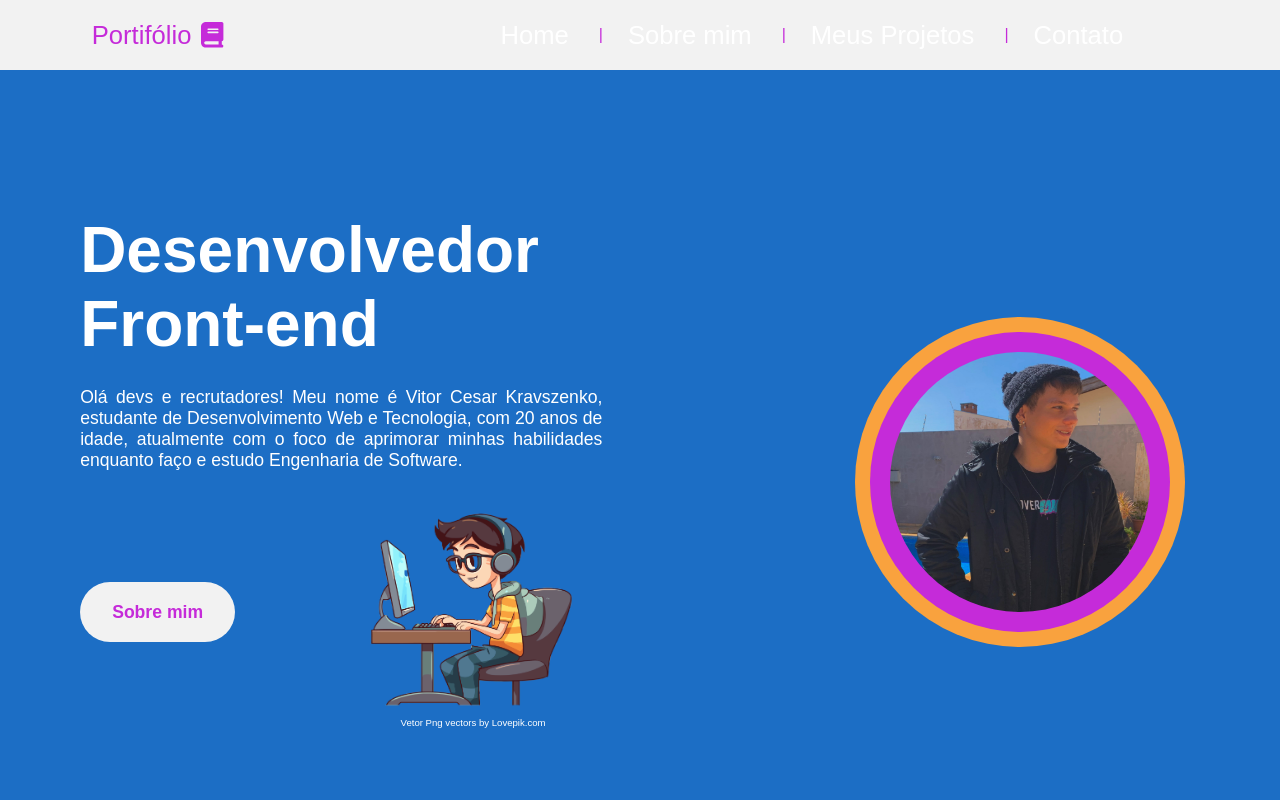
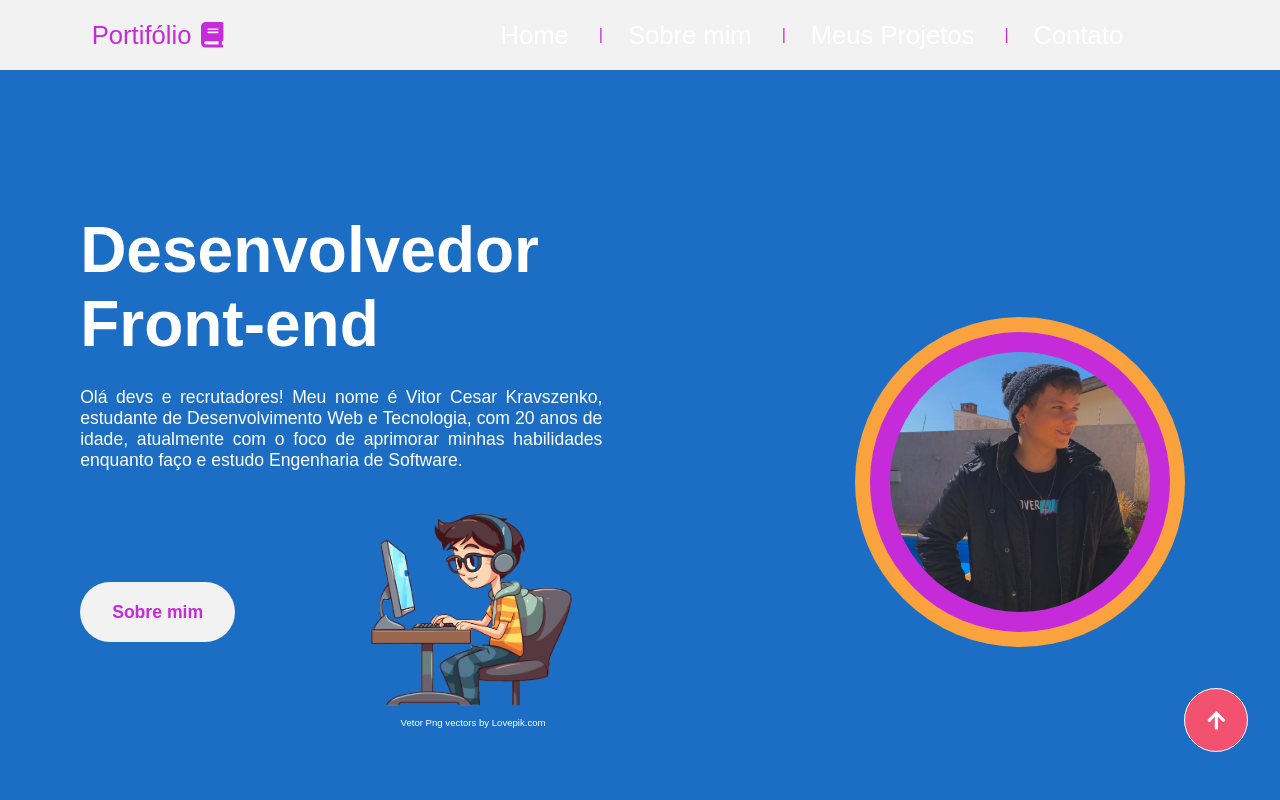
Before and after one commit to vitorkravs/Portfolio, a Next.js app: page / in a window 1280 px wide. Shown: the top 800 px of the page. Built offline with nearby package versions, Linux system fonts and the light colour scheme; no server answers.

Commit message:
feat: adicionando botão voltar para começo da página

```diff
--- a/src/app/page.tsx
+++ b/src/app/page.tsx
@@ -2,12 +2,14 @@ import AboutMe from "@/components/AboutMe/AboutMe";
 import Header from "@/components/Header/Header";
 import Knowledge from "@/components/Knowledge/Knowledge";
 import Projects from "@/components/Projects/Projects";
+import ScrollToTopButton from "@/components/ScrollToTopButton/ScrollToTopButton";
 import { register } from "swiper/element/bundle";
 register();
 
 export default function Home() {
   return (
     <>
+      <ScrollToTopButton />
       <Header />
       <main>
         <AboutMe />
--- /dev/null
+++ b/src/components/ScrollToTopButton/ScrollToTopButton.tsx
@@ -0,0 +1,22 @@
+"use client";
+
+import { FaArrowUp } from "react-icons/fa";
+
+import "./styles.scss";
+
+const ScrollToTopButton = () => {
+  const ScrollToTop = () => {
+    window.scrollTo({
+      top: 0,
+      behavior: "smooth",
+    });
+  };
+
+  return (
+    <button id="scroll-to-top-button" onClick={ScrollToTop}>
+      <FaArrowUp />
+    </button>
+  );
+};
+
+export default ScrollToTopButton;
--- /dev/null
+++ b/src/components/ScrollToTopButton/styles.scss
@@ -0,0 +1,33 @@
+@import "../../styles/variables.scss";
+
+#scroll-to-top-button {
+  position: fixed;
+  display: flex;
+  justify-content: center;
+  align-items: center;
+  bottom: 2rem;
+  right: 1rem;
+  background: $color-text-paleta;
+  color: $color-text-primary;
+  width: 3rem;
+  height: 3rem;
+  border-radius: 50%;
+  z-index: 50;
+  font-size: 1.3rem;
+  border: 1px solid $color-text-primary;
+}
+
+@media (min-width: 768px) {
+  #scroll-to-top-button {
+    width: 4rem;
+    height: 4rem;
+    bottom: 3rem;
+    right: 2rem;
+  }
+
+  #scroll-to-top-button:hover {
+    cursor: pointer;
+  }
+}
+@media (min-width: 768px) {
+}
```
